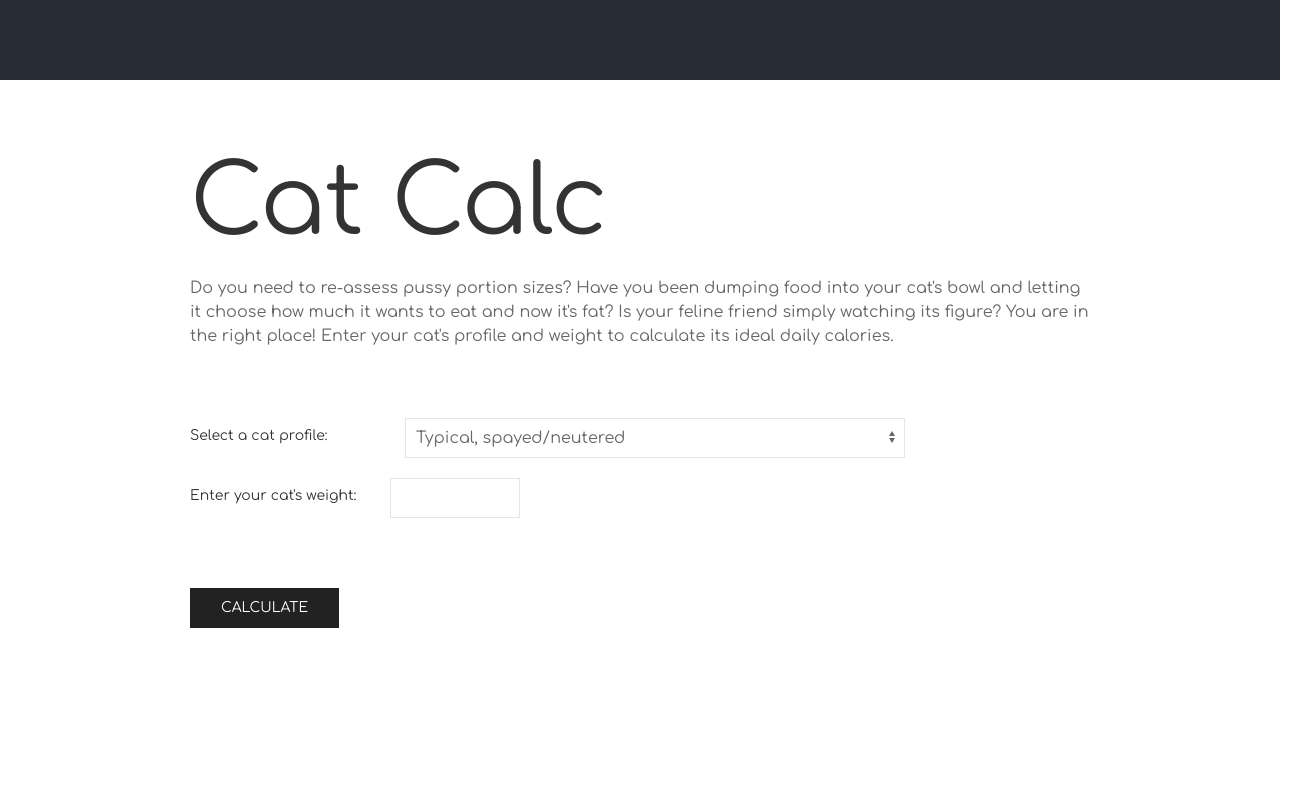
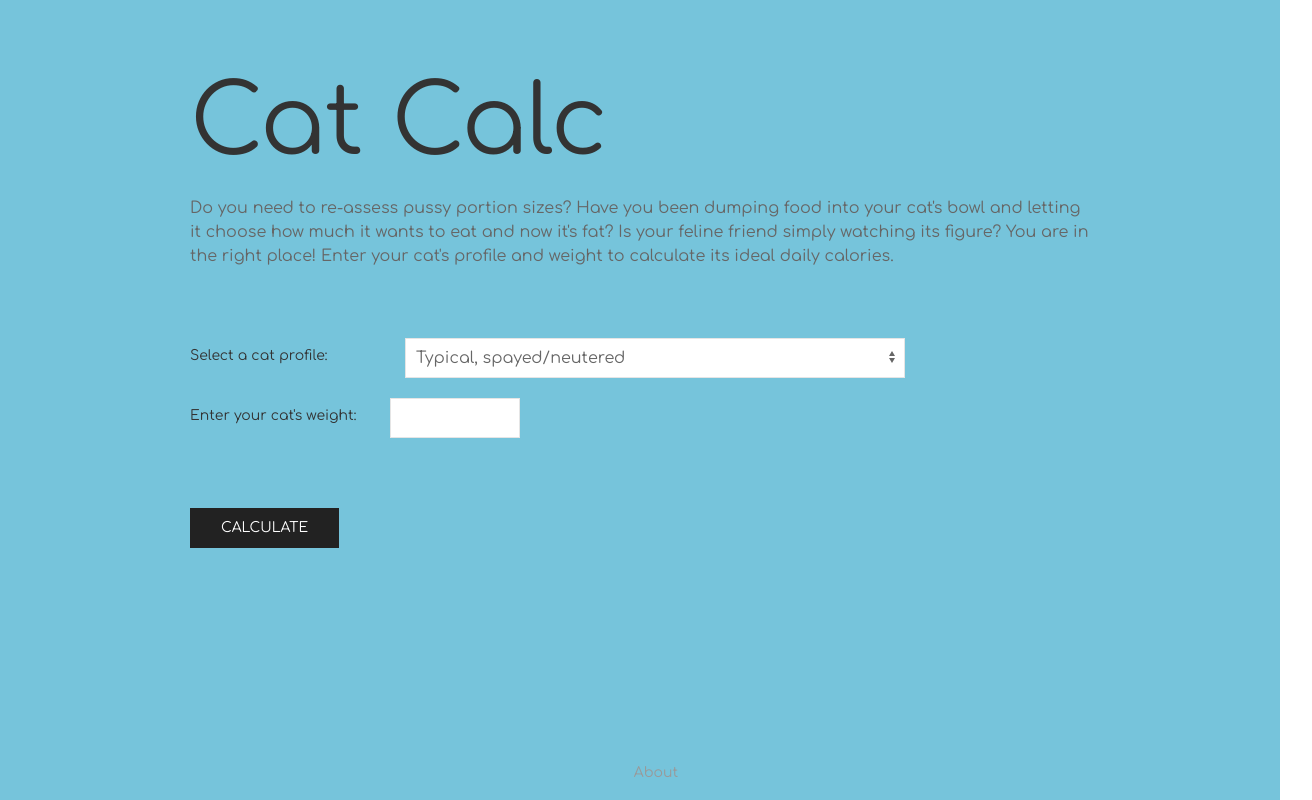
Before and after one commit to liztheshiz/cat-calc, a React (Create React App) app: page / in a window 1280 px wide. Shown: the whole page, 1312 px wide, since content can reach past the window. Built offline with nearby package versions, Linux system fonts and the light colour scheme.

Commit message:
added sticky footer

```diff
--- a/src/App.css
+++ b/src/App.css
@@ -1,4 +1,8 @@
-.App {}
+.App {
+    min-height: 100vh;
+    position: relative;
+    background-color: #76c4db;
+}
 
 .header {
     background-color: #282c34;
@@ -9,3 +13,11 @@
     font-size: calc(10px + 2vmin);
     color: white;
 }
+
+.footer {
+    text-align: center;
+    width: 100%;
+    position: absolute;
+    bottom: 0;
+    padding: 16px;
+}
--- a/src/App.js
+++ b/src/App.js
@@ -1,12 +1,13 @@
 import './App.css';
 import Header from './components/header';
 import HomeView from './components/home-view';
+import Footer from './components/footer';
 
 function App() {
     return (
         <div className="App">
-            <Header />
             <HomeView />
+            <Footer />
         </div>
     );
 }
--- /dev/null
+++ b/src/components/footer.js
@@ -0,0 +1,9 @@
+function Footer() {
+    return (
+        <footer className="footer">
+            <a className="uk-link-muted uk-text-small" href="#">About</a>
+        </footer>
+    );
+}
+
+export default Footer;
```
